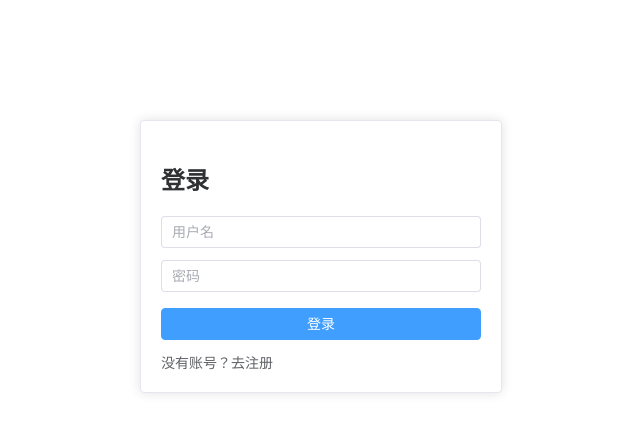
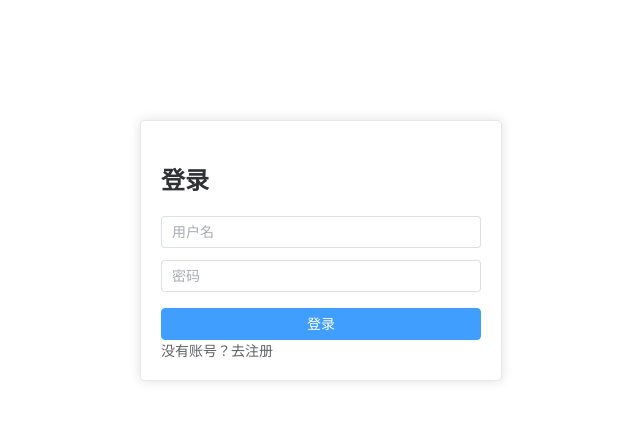
Before and after one commit to yaoyangyaha/Counting-Down, a Vue app in the folder frontend/: page /login in a window 1280 px wide. Shown: the top 432 px of the page, without its empty margins (319-959 px from the left). Built offline with nearby package versions, Linux system fonts and the light colour scheme; the HTML template or start-up script is replaced by a standard one.

Commit message:
hotfix(login/register): fix the quick link about go to sign in/up

```diff
--- a/frontend/src/views/Login.vue
+++ b/frontend/src/views/Login.vue
@@ -1,7 +1,8 @@
 <script setup>
 import { ref } from 'vue'
 import api from '../api'
-import { ElMessage } from 'element-plus'
+import {ElLink, ElMessage} from 'element-plus'
+
 
 const emit = defineEmits(['login-ok', 'to-register'])
 
@@ -15,7 +16,7 @@ async function login() {
     const res = await api.post('/login', null, { params: form.value })
     localStorage.setItem('token', res.data.token)
     ElMessage.success('登录成功')
-    emit('login-ok')
+    window.location.href = '/'
   } catch {
     ElMessage.error('账号或密码错误')
   }
@@ -39,7 +40,10 @@ async function login() {
       登录
     </el-button>
 
-    <el-link style="margin-top: 12px" @click="emit('to-register')"> 没有账号？去注册 </el-link>
+    <el-link @click="window.location.href = '/register'">
+      没有账号？去注册
+    </el-link>
+
   </el-card>
 </template>
 
```
